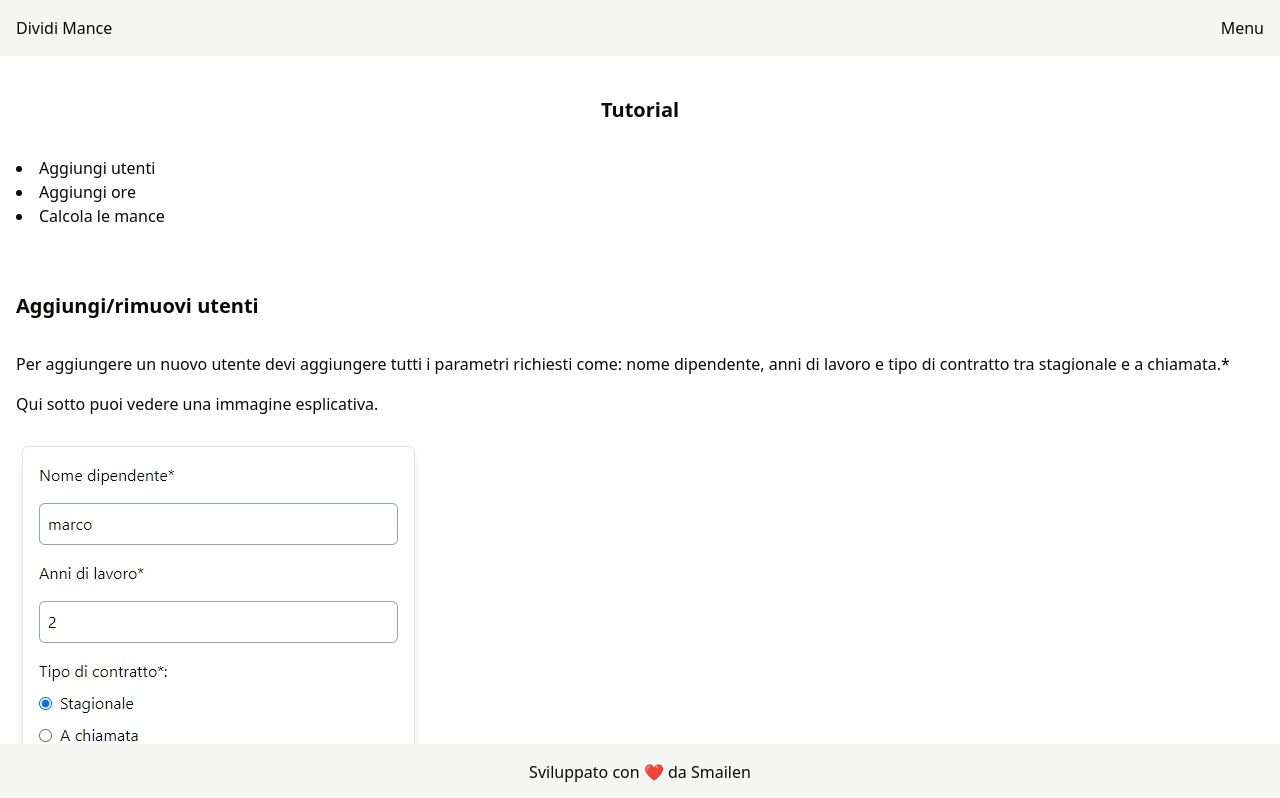
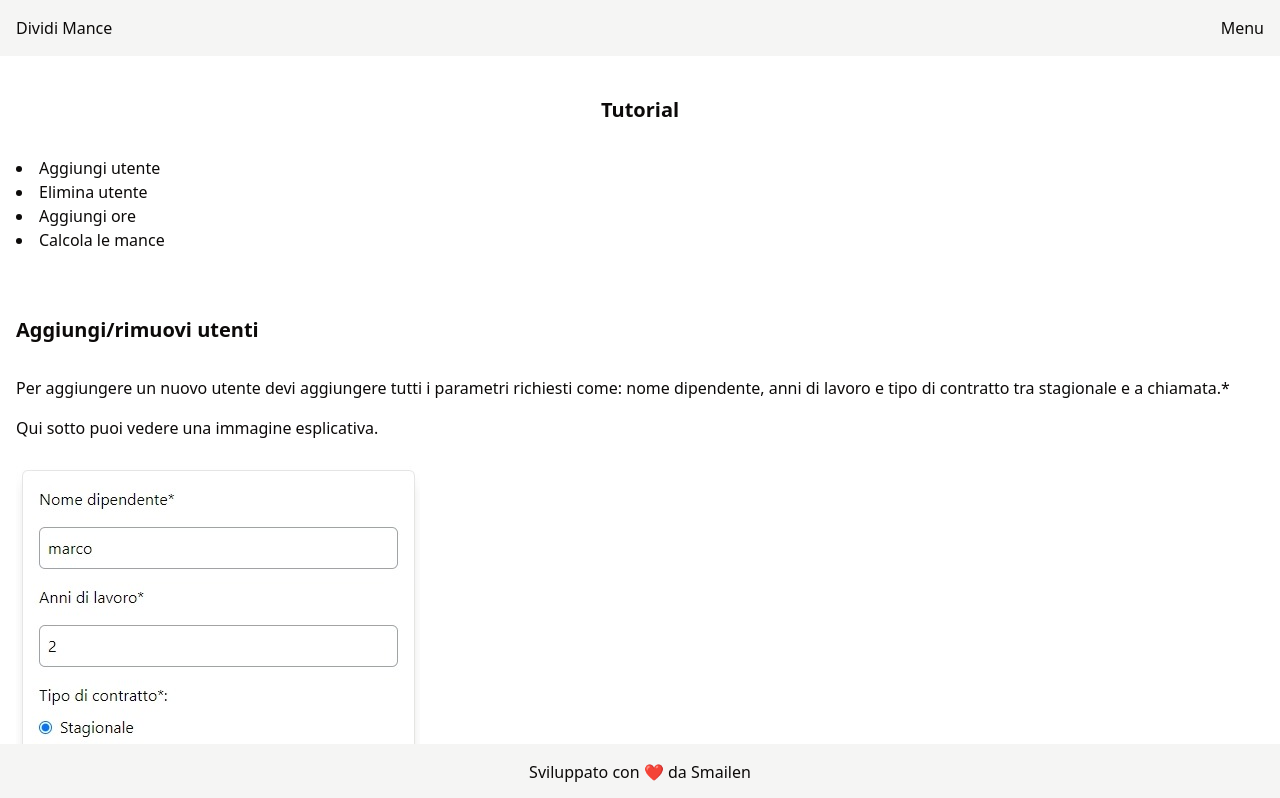
Before and after one commit to Smailen5/calcolatore-mance, a React (Vite) app: page /tutorial in a window 1280 px wide. Shown: the top 798 px of the page. Built offline with nearby package versions, Linux system fonts and the light colour scheme.

Commit message:
refactor: :recycle: aggiunge link

```diff
--- a/src/pages/TutorialPage.tsx
+++ b/src/pages/TutorialPage.tsx
@@ -12,7 +12,10 @@ const TutorialPage = () => {
         {/* lista che rimanda alle sezioni della pagina */}
         <ul className="w-full list-inside list-disc">
           <li>
-            <a href="#aggiungi-utenti">Aggiungi utenti</a>
+            <a href="#aggiungi-utente">Aggiungi utente</a>
+          </li>
+          <li>
+            <a href="#elimina-utente">Elimina utente</a>
           </li>
           <li>Aggiungi ore</li>
           <li>Calcola le mance</li>
```
